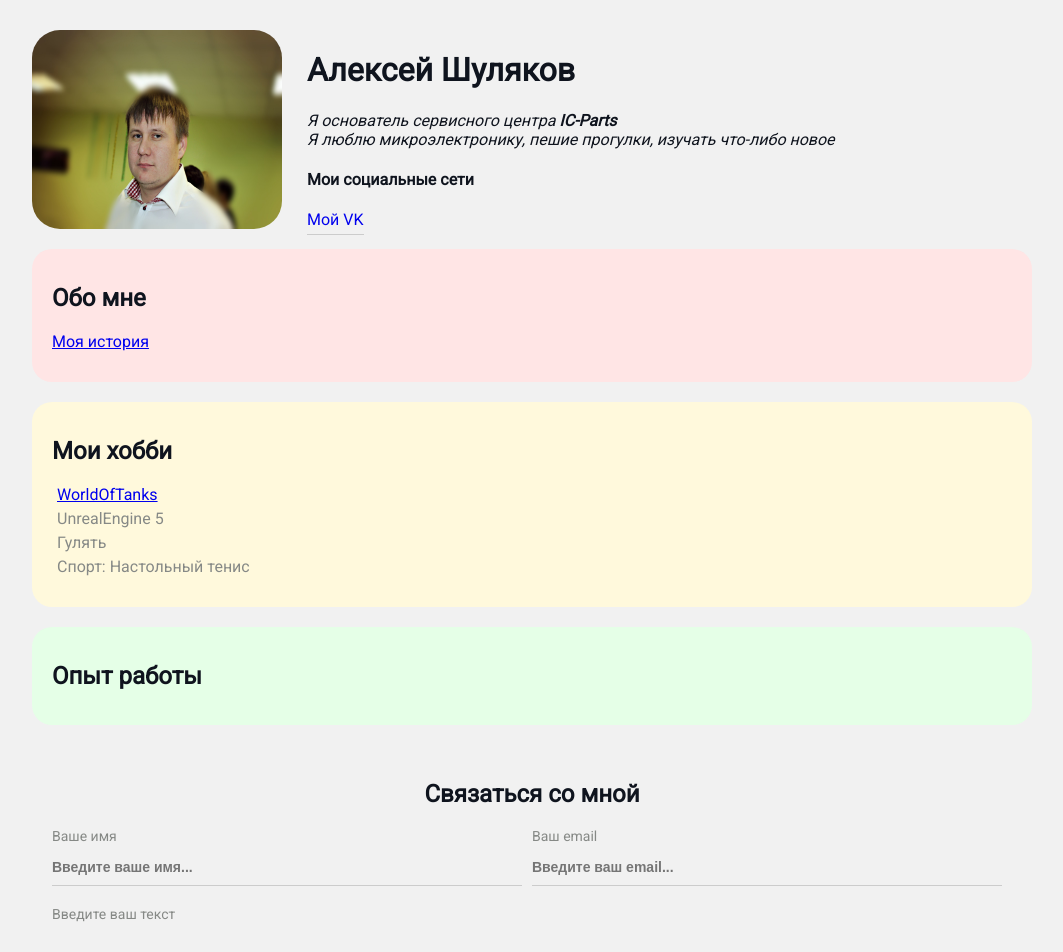
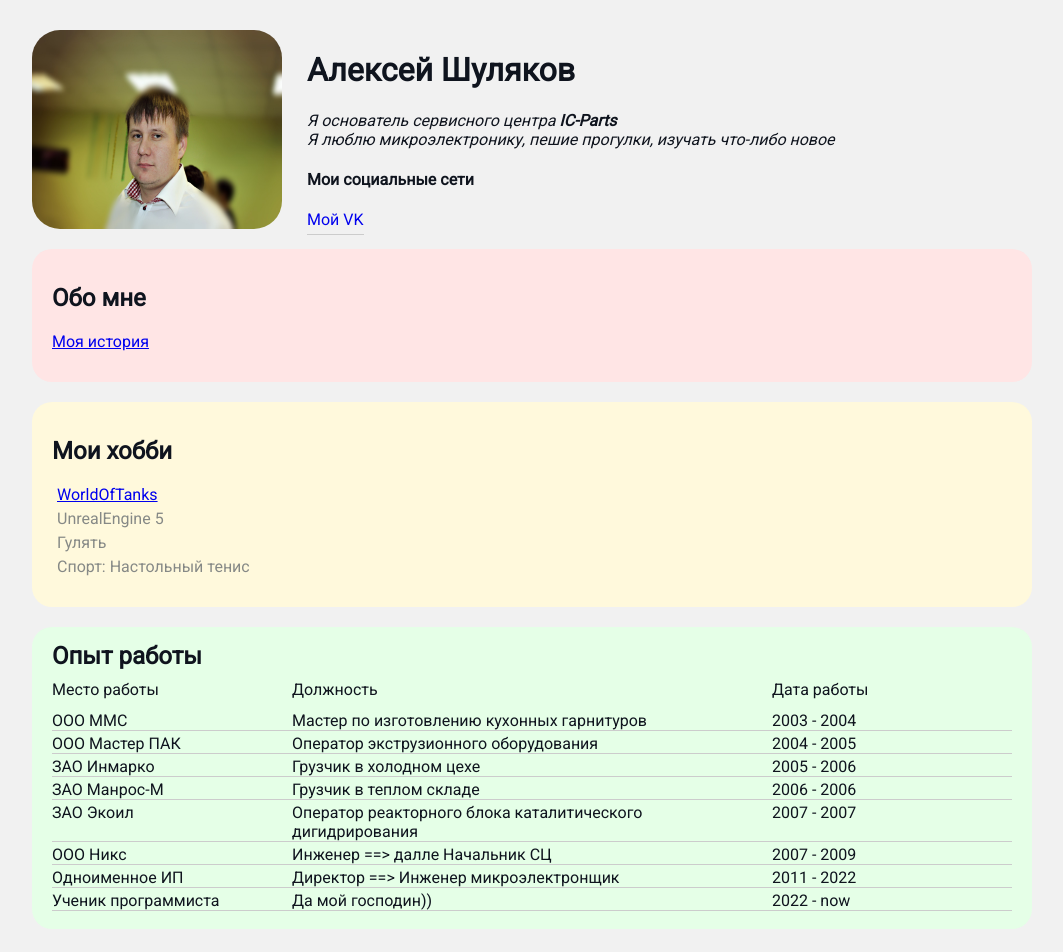
Before and after one commit to demilisher1/my-app, a React (Create React App) app: page / in a window 1280 px wide. Shown: the top 952 px of the page, without its empty margins (108-1171 px from the left). Built offline with nearby package versions, Linux system fonts and the light colour scheme.

Commit message:
well done

```diff
--- a/src/components/Main/components/Works/Works.js
+++ b/src/components/Main/components/Works/Works.js
@@ -1,56 +1,82 @@
 import React from "react";
 import style from './Works.module.css';
+import {isLabelWithInternallyDisabledControl} from "@testing-library/user-event/dist/utils";
 
 class Works extends React.Component{
     state = {
         head: [
-         'Место работы',
+            'Место работы',
             'Должность',
             'Дата работы'
         ],
         data: [
-            {work: 'ООО ММС',
+            {
+                work: 'ООО ММС',
                 dolsnost: 'Мастер по изготовлению кухонных гарнитуров',
-                data: 2003 - 2004
+                data: "2003 - 2004"
             },
-            {work: 'ООО Мастер ПАК',
+            {
+                work: 'ООО Мастер ПАК',
                 dolsnost: 'Оператор экструзионного оборудования',
-                data: 2004 - 2005
+                data: "2004 - 2005"
             },
-            {work: 'ЗАО Инмарко',
+            {
+                work: 'ЗАО Инмарко',
                 dolsnost: 'Грузчик в холодном цехе',
-                data: 2005 - 2006
+                data: "2005 - 2006"
             },
-            {work: 'ЗАО Манрос-М',
+            {
+                work: 'ЗАО Манрос-М',
                 dolsnost: 'Грузчик в теплом складе',
-                data: 2003 - 2004
+                data: "2006 - 2006"
             },
-            {work: 'ЗАО Экоил',
+            {
+                work: 'ЗАО Экоил',
                 dolsnost: 'Оператор реакторного блока каталитического дигидрирования',
-                data: 2007 - 2007
+                data: "2007 - 2007"
             },
-            {work: 'ООО Никс',
+            {
+                work: 'ООО Никс',
                 dolsnost: 'Инженер ==> далле Начальник СЦ',
-                data: 2007 - 2009
+                data: "2007 - 2009"
             },
-            {work: 'Одноименное ИП',
+            {
+                work: 'Одноименное ИП',
                 dolsnost: 'Директор ==> Инженер микроэлектронщик',
-                data: 2011 - 2022
+                data: "2011 - 2022"
             },
-            {work: 'Ученик программиста',
-                dolsnost: 'Принеси-подай',
+            {
+                work: 'Ученик программиста',
+                dolsnost: 'Да мой господин))',
                 data: '2022 - now'
             },
         ],
     };
 
     render() {
-        const head = this.state
-        const data = this.state
+        const {head} = this.state;
+        const {data} = this.state;
+
         return (
             <div className={style.green}>
             <div className={style.skill}>Опыт работы</div>
+                <div className={style.headItem}>
+                    {head.map(function (callBack, key) {
+                        return <div key={key}>{callBack}</div>
+                    })}
+                </div>
 
+                <div className={style.dataItem}>
+                    {data.map(function ({work, dolsnost, data}, key) {
+                        return (
+                            <div key={key} className={style.dataItem2}>
+                                <div className={style.work}>{work}</div>
+                                <div className={style.dolsnost}>{dolsnost}</div>
+                                <div className={style.data}>{data}</div>
+                            </div>
+                        )
+                    })}
+                </div>
         </div>
         )
     }
--- a/src/components/Main/components/Works/Works.module.css
+++ b/src/components/Main/components/Works/Works.module.css
@@ -8,6 +8,24 @@
     margin-bottom: 10px;
     font-size: 1.5em;
     font-weight: bold;
-    margin-block-start: 0.83em;
-    margin-block-end: 0.83em;
 }
+.headItem {
+    display: grid;
+    grid-template-columns: 1fr 2fr 1fr;
+    margin-bottom: 12px;
+}
+.dataItem2 {
+    display: grid;
+    grid-template-columns: 1fr 2fr 1fr;
+    margin-bottom: 3px;
+    border-bottom: 1px solid #ccc;
+}
+/*.work {*/
+/*    margin-bottom: 3px;*/
+/*}*/
+/*.dolsnost {*/
+/*    margin-bottom: 3px;*/
+/*}*/
+/*.data {*/
+/*    margin-bottom: 3px;*/
+/*}*/
```
